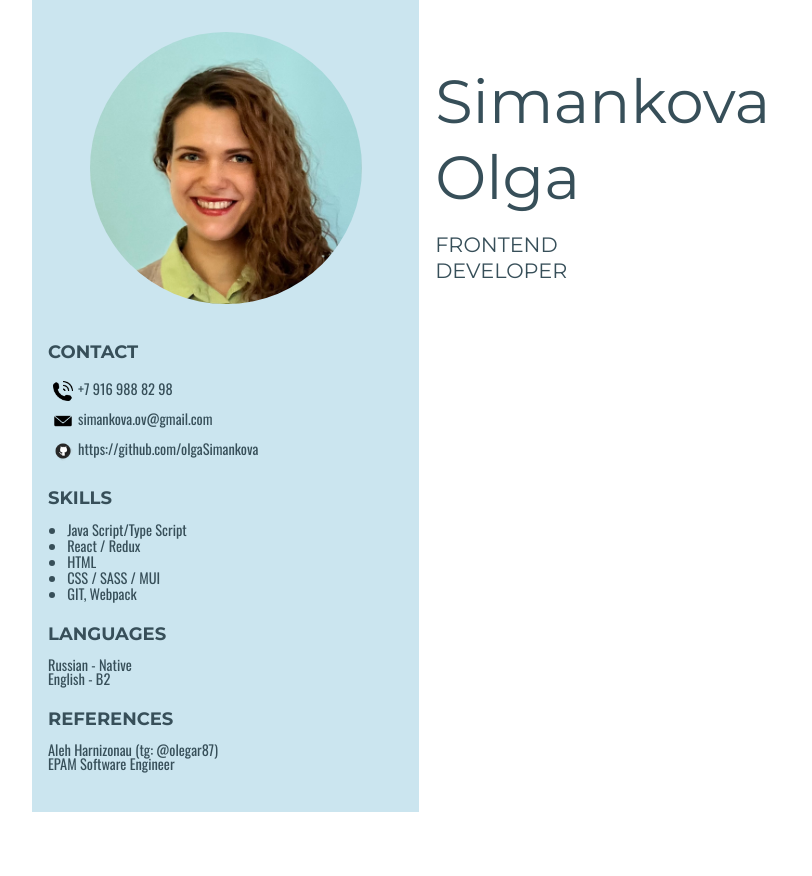
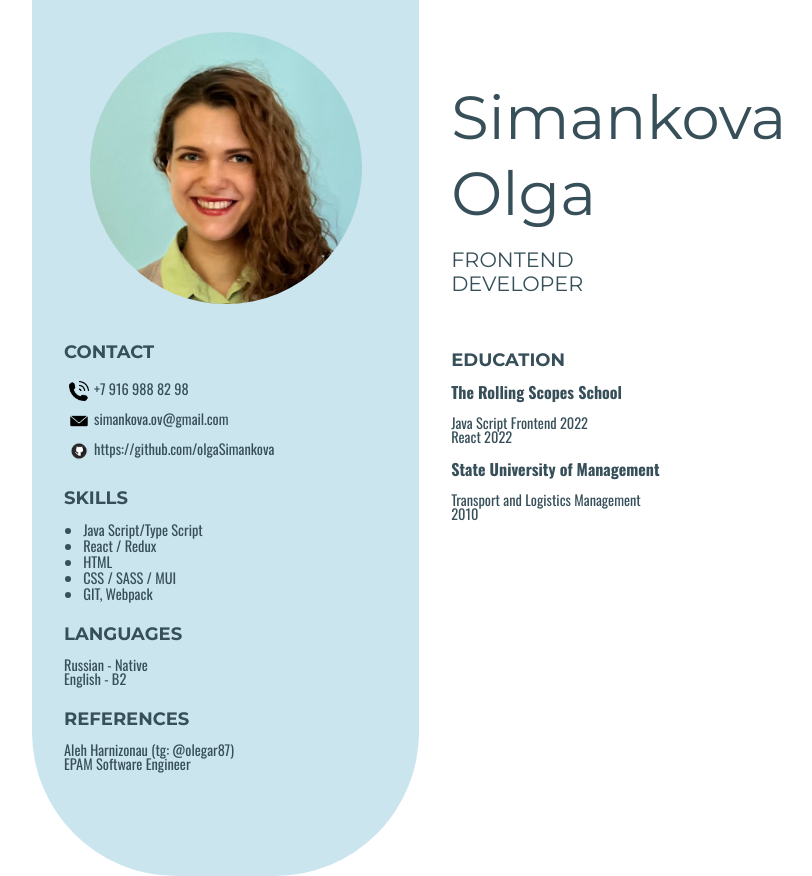
Before and after one commit to olgaSimankova/CV, a website built with webpack: page src/index.html in a window 1280 px wide. Shown: the whole page, without its empty margins (124-936 px from the left). Before the commit the page ends 812 px from the top, so only its background shows below. Built offline with nearby package versions, Linux system fonts and the light colour scheme.

Commit message:
feat: add education section

```diff
--- a/src/index.html
+++ b/src/index.html
@@ -46,14 +46,20 @@
                 <p data-i18="refAleh">Aleh Harnizonau (tg: @olegar87)</p>
                 <p data-i18="refAlehEpam">EPAM Software Engineer</p>
             </div>
-
-
         </section>
         <section class="right-section">
             <div class="hero">
                 <h1 class="hero_title" data-i18="name">Simankova Olga</h1>
                 <h2 class="hero_subtitle" data-i18="occupation">FRONTEND DEVELOPER</h2>
             </div>
+            <div class="section education">
+                <h3 class="section-title" data-i18="education">EDUCATION</h3>
+                <h4 class="section-subtitle">The Rolling Scopes School</h4>
+                <p>Java Script Frontend 2022</p>
+                <p>React 2022</p>
+                <h4 class="section-subtitle" data-i18="university">State University of Management</h4>
+                <p data-i18="faculty">Transport and Logistics Management 2010</p>
+            </div>
         </section>
         </div>
     </main>
--- a/src/style.scss
+++ b/src/style.scss
@@ -2,6 +2,7 @@
 @import 'styles/hero.scss';
 @import 'styles/contact.scss';
 @import 'styles/skills.scss';
+@import 'styles/education.scss';
 @import 'styles/fonts';
 @import 'styles/mixins';
 @import 'styles/constants';
@@ -15,11 +16,14 @@
     .left-section {
         width: 40%;
         background-color: $mainGg;
-        padding: 1rem;
+        padding: 1rem 2rem 5rem;
+        border-end-end-radius: 9rem;
+        border-bottom-left-radius: 9rem;
     }
 
     .right-section {
         width: 60%;
+        padding: 1rem 2rem 5rem;
     }
 
     .section {
--- /dev/null
+++ b/src/styles/education.scss
@@ -0,0 +1,9 @@
+.education {
+    .section-subtitle {
+        margin: 1rem 0;
+        @include font(1rem, 700, 1);
+    }
+    p {
+        width: 13rem;
+    }
+}
--- a/src/styles/hero.scss
+++ b/src/styles/hero.scss
@@ -19,7 +19,7 @@
 
 .hero {
     width: 24rem;
-    padding: 4rem 1rem 2rem;
+    padding: 4rem 0 2rem;
     color: $mainColor;
 
     &_title {
@@ -29,7 +29,7 @@
     &_subtitle {
         width: 10rem;
         font-family: 'Montserrat', sans-serif;
-        @include font(1.3rem, 300, 1.25);
+        @include font(1.3rem, 300, 1.5rem);
         padding-top: 1rem;
     }
 }
--- a/src/translate/translate.js
+++ b/src/translate/translate.js
@@ -10,6 +10,9 @@ const i18Obj = {
         references: 'REFERENCES',
         refAleh: 'Aleh Harnizonau (tg: @olegar87)',
         refAlehEpam: 'EPAM Software Engineer',
+        education: 'EDUCATION',
+        university: 'State University of Management',
+        faculty: 'Transport and Logistics Management 2010',
     },
     ru: {
         myName: 'Симанкова Ольга',
@@ -22,5 +25,8 @@ const i18Obj = {
         references: 'РЕКОМЕНДАЦИИ',
         refAleh: 'Олег Гарнизонов (телеграм: @olegar87)',
         refAlehEpam: 'Мидл разработчик в EPAM',
+        education: 'ОБРАЗОВАНИЕ',
+        university: 'Государственный Университет Управления',
+        faculty: 'Управление на транспорте 2010',
     },
 };
```
